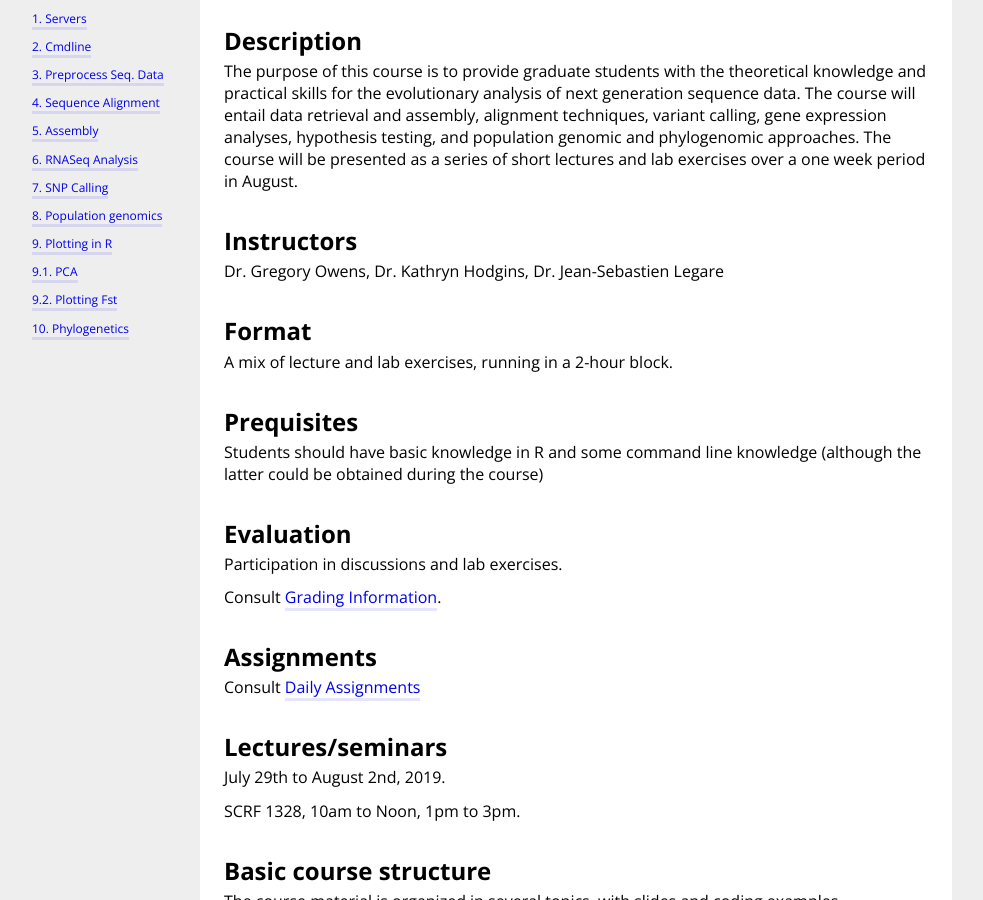
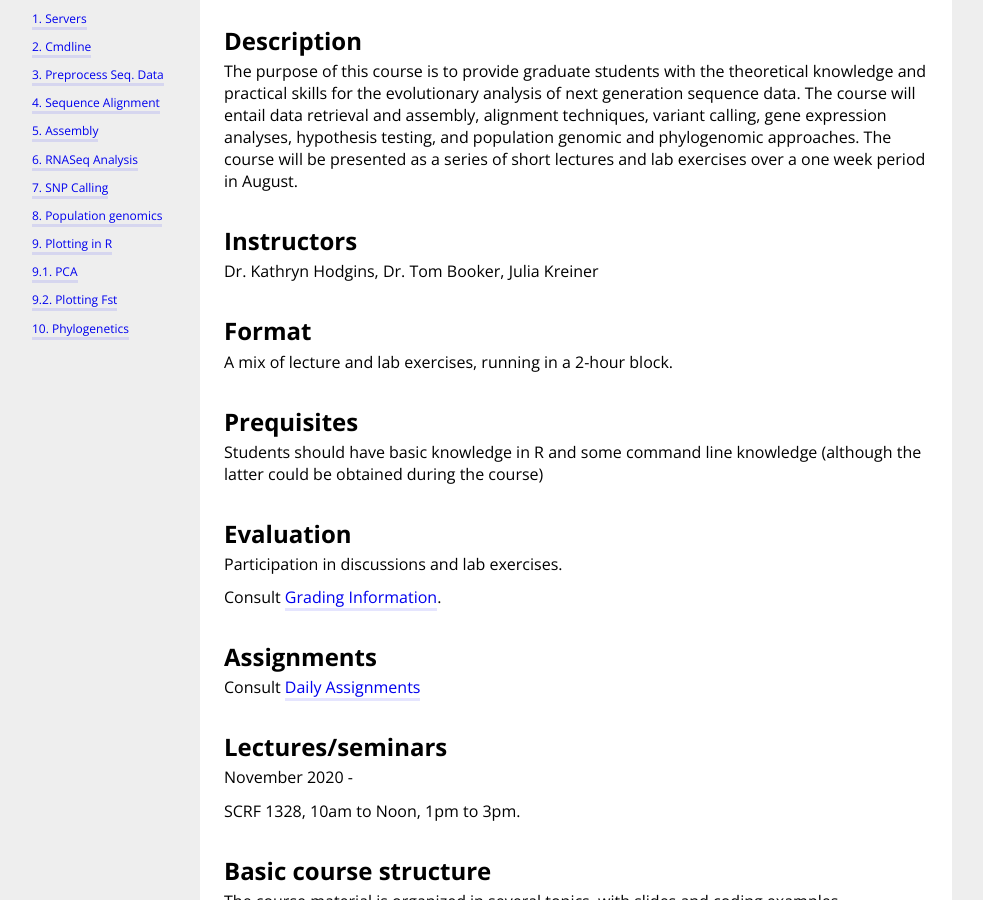
Before and after one commit to UBC-biol525D/UBC-biol525D.github.io, a Jekyll site: the page built from index.md, in a window 1280 px wide and 900 px high, scrolled down 325 px. Shown: the whole window, without its empty margins (64-1047 px from the left). Built offline with Jekyll 4.4.1, drawn with Linux system fonts in a browser that asks for light colours; some of the changed text lies outside the part shown.

Commit message:
Update index.md

```diff
--- a/index.md
+++ b/index.md
@@ -13,7 +13,7 @@ menuPosition: 1
 The purpose of this course is to provide graduate students with the theoretical knowledge and practical skills for the evolutionary analysis of next generation sequence data. The course will entail data retrieval and assembly, alignment techniques, variant calling, gene expression analyses, hypothesis testing, and population genomic and phylogenomic approaches. The course will be presented as a series of short lectures and lab exercises over a one week period in August.
 
 ## Instructors
-Dr. Gregory Owens, Dr. Kathryn Hodgins, Dr. Jean-Sebastien Legare
+Dr. Kathryn Hodgins, Dr. Tom Booker, Julia Kreiner
 
 ## Format
 A mix of lecture and lab exercises, running in a 2-hour block.
@@ -30,7 +30,7 @@ Consult [Grading Information](resources/grading.md).
 Consult [Daily Assignments](resources/daily_assignments.md)
 
 ## Lectures/seminars
-July 29th to August 2nd, 2019.
+November 2020 -
 
 SCRF 1328, 10am to Noon, 1pm to 3pm.
 
@@ -83,6 +83,8 @@ Modified work (c) 2016, 2017, 2018 Gregory Owens, Kathryn Hodgins
 
 Modified work (c) 2019 Gregory Owens, Kathryn Hodgins, J.S. Legare
 
+Modified work (c) 2020 Kathryn Hodgins, Julia Kreiner, Tom Booker
+
 This program is distributed under the MIT (X11) License, which should be distributed with the package.
 If not, it can be found here: http://www.opensource.org/licenses/mit-license.php
 
```
